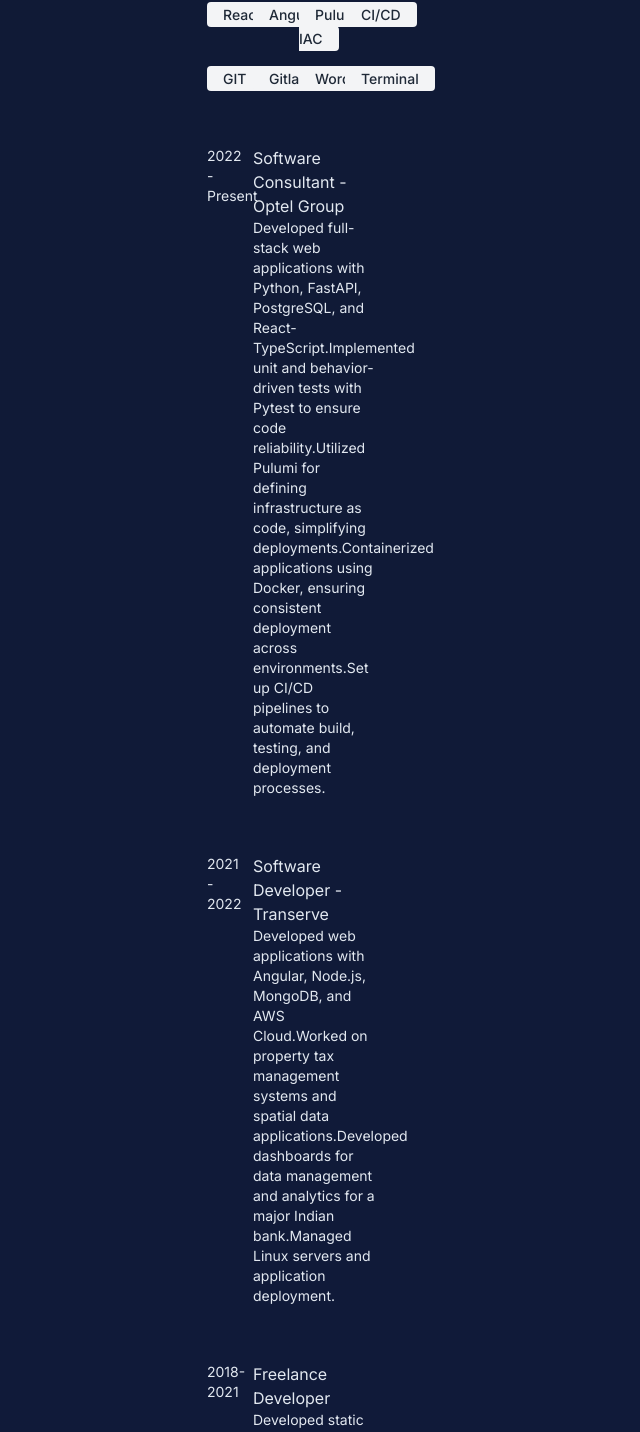
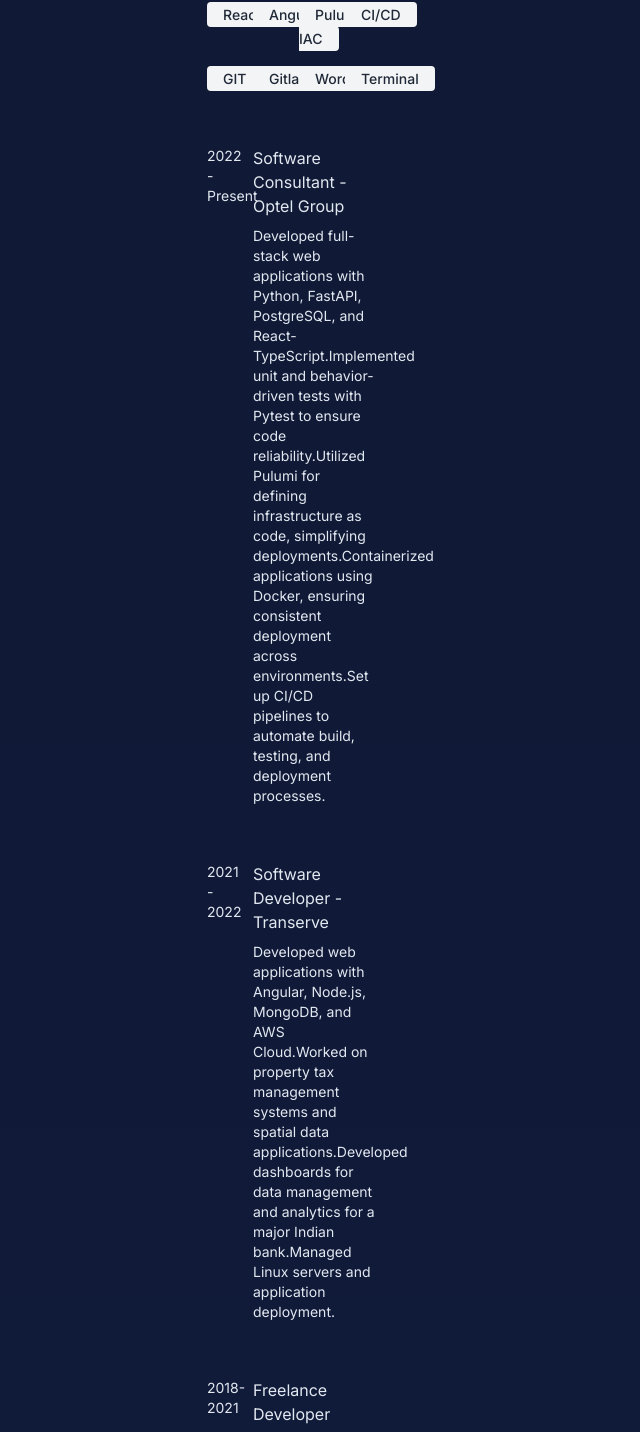
Before and after one commit to sarveshpalav/personal-portfolio-website, a Next.js app: page / in a window 1280 px wide. Shown: the part 806-2238 px from the top of the page, without its empty margins (481-1121 px from the left). Built offline with nearby package versions, Linux system fonts and the light colour scheme.

Commit message:
fix: padding and margin

```diff
--- a/src/app/Home.tsx
+++ b/src/app/Home.tsx
@@ -55,7 +55,7 @@ Currently, I work at Optel Group as a Software Consultant, crafting thoughtful a
 
 </div>
 
-<div  className=" mx-4 my-4 md:mx-6  md:col-span-4 flex ">
+<div  className=" mx-2 my-4 md:mx-6  md:col-span-4 flex ">
 
 <div className="grid grid-cols-2 sm:grid-cols-2 md:grid-cols-3 lg:grid-cols-4 gap-4 w-full px-4 ">
 <div className="centerOnMobile">
@@ -118,7 +118,7 @@ Currently, I work at Optel Group as a Software Consultant, crafting thoughtful a
     </div>
 </div>
 <div className="centerOnMobile col-span-6">
-<div className="font-inter  text-md brief text-center sm:text-left ">
+<div className="font-inter  text-md  brief pb-2 text-center sm:text-left  ">
 Software Consultant - Optel Group
     </div>
     <div className="font-inter  text-sm brief text-center sm:text-left ">
@@ -153,7 +153,7 @@ Software Consultant - Optel Group
     </div>
 </div>
 <div className="centerOnMobile col-span-6">
-<div className="font-inter  text-md brief text-center sm:text-left ">
+<div className="font-inter  text-md  brief pb-2 text-center sm:text-left ">
 Software Developer - Transerve
     </div>
     <div className="font-inter  text-sm brief text-center sm:text-left ">
@@ -186,7 +186,7 @@ Software Developer - Transerve
     </div>
 </div>
 <div className="centerOnMobile col-span-6">
-<div className="font-inter  text-md brief text-center sm:text-left ">
+<div className="font-inter  text-md brief pb-2 text-center sm:text-left ">
 Freelance Developer
     </div>
     <div className="font-inter  text-sm brief text-center sm:text-left ">
```
